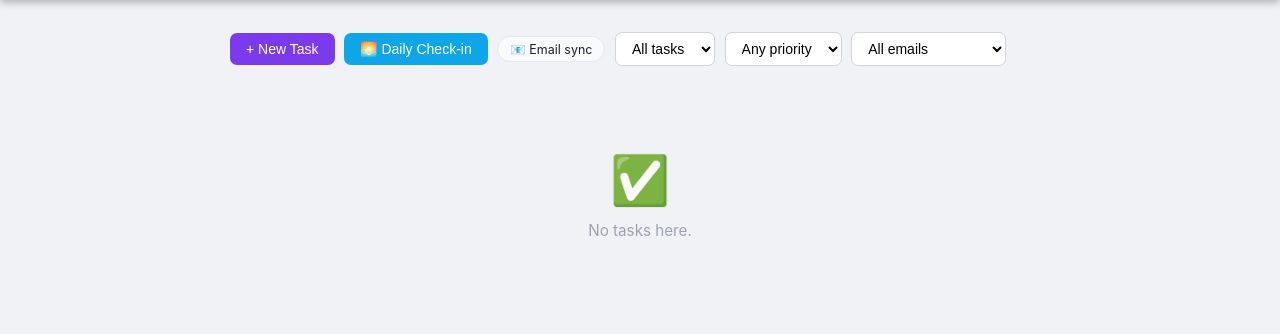
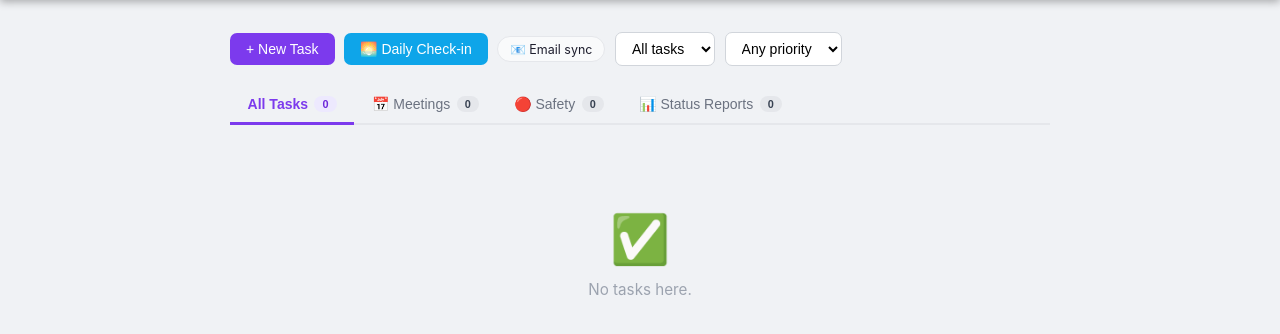
Before and after one commit to wydvkzktws-hue/Assistente-local-ale, a Flask app: page / in a window 1280 px wide. Shown: the part 56-390 px from the top of the page. Run offline with Flask 3, Linux system fonts and the light colour scheme; data that the repository does not hold is empty.

Commit message:
Add tabbed layout replacing category dropdown
Four tabs: All Tasks, Meetings (email meetings + manual tasks), Safety,
Status Reports. Each tab shows a live count badge. Meetings tab deliberately
merges email-imported meeting tasks with user-created tasks.

Co-Authored-By: Claude Sonnet 4.6 <noreply@anthropic.com>

```diff
--- a/templates/index.html
+++ b/templates/index.html
@@ -204,6 +204,28 @@
     .sync-result.error   { background: #fef2f2; color: #b91c1c; border: 1px solid #fca5a5; }
     .sync-result.hidden  { display: none; }
 
+    /* ── Tabs ── */
+    .tab-bar {
+      display: flex; gap: 0; margin-bottom: 1.25rem;
+      border-bottom: 2px solid #e5e7eb;
+    }
+    .tab-btn {
+      background: none; border: none; cursor: pointer;
+      padding: 0.6rem 1.1rem; font-size: 0.875rem; font-weight: 500;
+      color: #6b7280; border-bottom: 3px solid transparent;
+      margin-bottom: -2px; transition: color 0.12s, border-color 0.12s;
+      display: flex; align-items: center; gap: 0.4rem; white-space: nowrap;
+    }
+    .tab-btn:hover { color: #374151; background: #f9fafb; border-radius: 6px 6px 0 0; }
+    .tab-btn.active { color: #7c3aed; border-bottom-color: #7c3aed; font-weight: 700; }
+    .tab-count {
+      background: #e5e7eb; color: #374151;
+      font-size: 0.68rem; font-weight: 700;
+      padding: 0.1rem 0.45rem; border-radius: 99px; min-width: 1.4rem;
+      text-align: center;
+    }
+    .tab-btn.active .tab-count { background: #ede9fe; color: #6d28d9; }
+
     /* ── Toast ── */
     #toast {
       position: fixed; bottom: 1.5rem; right: 1.5rem;
@@ -245,12 +267,13 @@
       <option value="medium">Medium</option>
       <option value="low">Low</option>
     </select>
-    <select id="filter-category" onchange="renderFilteredTasks()">
-      <option value="">All emails</option>
-      <option value="safety">🔴 Safety</option>
-      <option value="status_report">📊 Status reports</option>
-      <option value="meeting">📅 Meetings</option>
-    </select>
+  </div>
+
+  <div class="tab-bar">
+    <button class="tab-btn active" id="tab-all"           onclick="setTab('all')">All Tasks <span class="tab-count" id="cnt-all">0</span></button>
+    <button class="tab-btn"        id="tab-meetings"      onclick="setTab('meetings')">📅 Meetings <span class="tab-count" id="cnt-meetings">0</span></button>
+    <button class="tab-btn"        id="tab-safety"        onclick="setTab('safety')">🔴 Safety <span class="tab-count" id="cnt-safety">0</span></button>
+    <button class="tab-btn"        id="tab-status_report" onclick="setTab('status_report')">📊 Status Reports <span class="tab-count" id="cnt-status_report">0</span></button>
   </div>
 
   <div class="tasks-grid" id="tasks-grid">
@@ -369,6 +392,7 @@
 <script>
   let editingTaskId = null;
   let _allTasks = [];
+  let _activeTab = 'all';
 
   const EMAIL_CATEGORIES = {
     safety:        { label: 'Safety',        emoji: '🔴' },
@@ -385,6 +409,27 @@
   function stripCategoryTag(description) {
     if (!description) return description;
     return description.replace(/^\[email-category:\w+\]\n?/, '');
+  }
+
+  function setTab(tab) {
+    _activeTab = tab;
+    document.querySelectorAll('.tab-btn').forEach(b => b.classList.remove('active'));
+    document.getElementById('tab-' + tab).classList.add('active');
+    renderFilteredTasks();
+  }
+
+  function updateTabCounts() {
+    const counts = { all: _allTasks.length, meetings: 0, safety: 0, status_report: 0 };
+    for (const t of _allTasks) {
+      const cat = getEmailCategory(t.description);
+      if (cat === 'safety')        counts.safety++;
+      else if (cat === 'status_report') counts.status_report++;
+      else counts.meetings++; // meeting emails + manually created tasks
+    }
+    for (const [key, n] of Object.entries(counts)) {
+      const el = document.getElementById('cnt-' + key);
+      if (el) el.textContent = n;
+    }
   }
 
   // ── Toast ───────────────────────────────────────────────────────────────────
@@ -474,6 +519,7 @@
     try {
       const tasks = await api('/api/tasks?' + params);
       _allTasks = tasks;
+      updateTabCounts();
       renderFilteredTasks();
     } catch (_) {
       document.getElementById('tasks-grid').innerHTML =
@@ -495,10 +541,17 @@
   }
 
   function renderFilteredTasks() {
-    const catFilter = document.getElementById('filter-category').value;
-    let tasks = _allTasks;
-    if (catFilter) {
-      tasks = tasks.filter(t => getEmailCategory(t.description) === catFilter);
+    let tasks;
+    if (_activeTab === 'all') {
+      tasks = _allTasks;
+    } else if (_activeTab === 'meetings') {
+      // meeting emails + all manually created tasks (no email tag)
+      tasks = _allTasks.filter(t => {
+        const cat = getEmailCategory(t.description);
+        return cat === 'meeting' || cat === null;
+      });
+    } else {
+      tasks = _allTasks.filter(t => getEmailCategory(t.description) === _activeTab);
     }
     renderTasks(tasks);
   }
```
